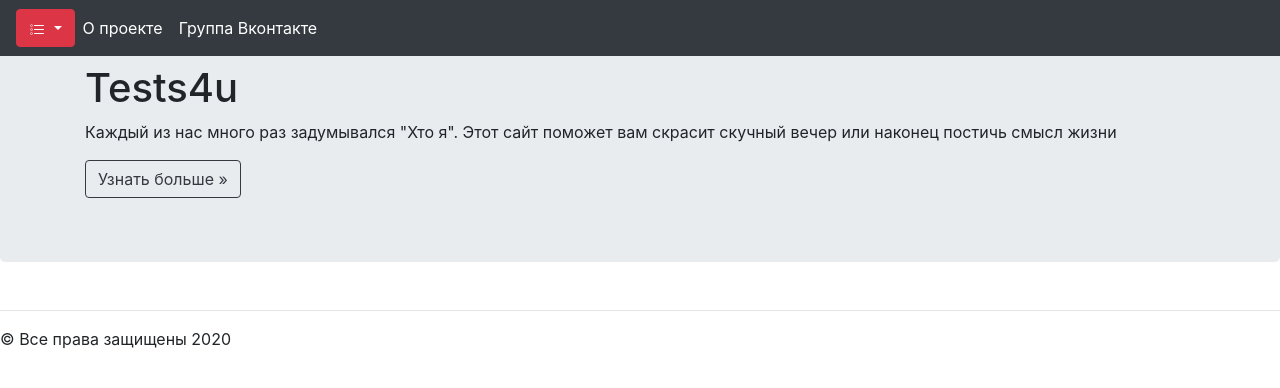
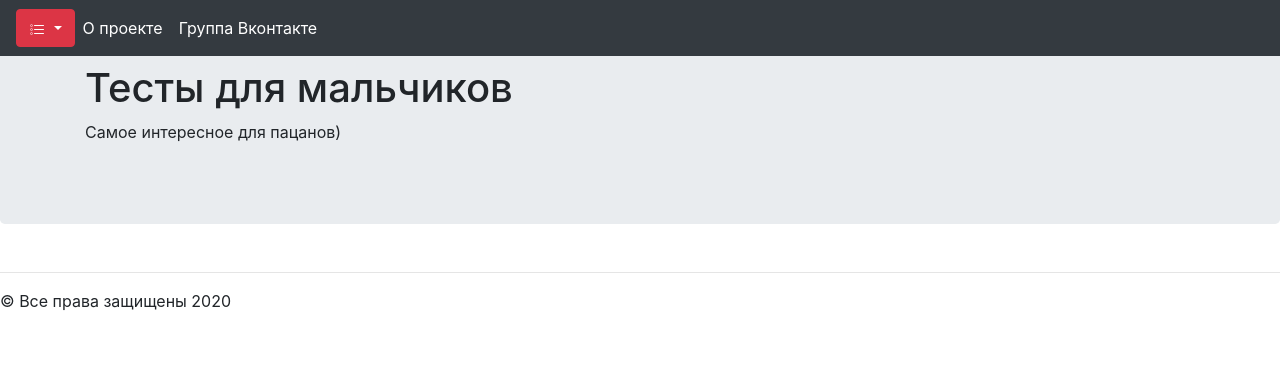
Before and after one commit to EgorMishalkin/tests4you, a Flask app: template templates/boys.html in a window 1280 px wide. Shown: the top 388 px of the page. Run offline with Flask 2, Linux system fonts and the light colour scheme; the template is opened without the code that fills it: most values are stand-ins (such as "Sample title", 1, 10 or a date in 2020); some libraries are stand-ins or nearby versions.

Commit message:
Update boys.html

```diff
--- a/templates/boys.html
+++ b/templates/boys.html
@@ -45,14 +45,10 @@
 </nav>
 <div class="jumbotron">
     <div class="container">
-        <h1>Tests4u</h1>
+        <h1>Тесты для мальчиков</h1>
         <p>
-            Каждый из нас много раз задумывался "Хто я".
-            Этот сайт поможет вам скрасит скучный вечер или наконец постичь смысл жизни
+            Самое интересное для пацанов)
         </p>
-        <form action="/about">
-            <input type="submit" class="btn btn-outline-dark my-2 my-sm-0" value="Узнать больше &raquo;" />
-        </form>
     </div>
 </div>
 <div class="container">
```
